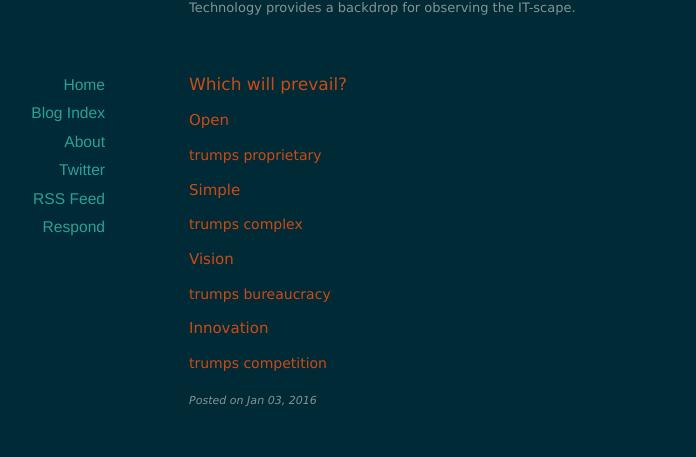
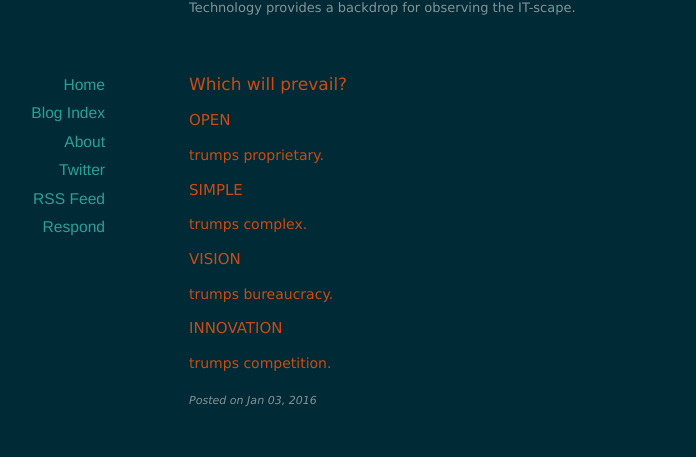
Before and after one commit to mmacdonaldsilvercity/mmacdonaldsilvercity.github.io, a Jekyll site: the page built from _posts/2016-01-03-which-will-prevail.markdown, in a window 1280 px wide. Shown: the part 123-580 px from the top of the page, without its empty margins (201-897 px from the left). Built offline with Jekyll 4.4.1, drawn with Linux system fonts in a browser that asks for light colours; nearby versions of some CDN libraries.

```diff
--- a/_posts/2016-01-03-which-will-prevail.markdown
+++ b/_posts/2016-01-03-which-will-prevail.markdown
@@ -3,18 +3,18 @@ published: true
 title: Which will prevail?
 layout: post
 ---
-##Open
+##OPEN
 
-###trumps proprietary
+###trumps proprietary.
 
-##Simple
+##SIMPLE
 
-###trumps complex
+###trumps complex.
 
-##Vision
+##VISION
 
-###trumps bureaucracy
+###trumps bureaucracy.
 
-##Innovation
+##INNOVATION
 
-###trumps competition
+###trumps competition.
```
